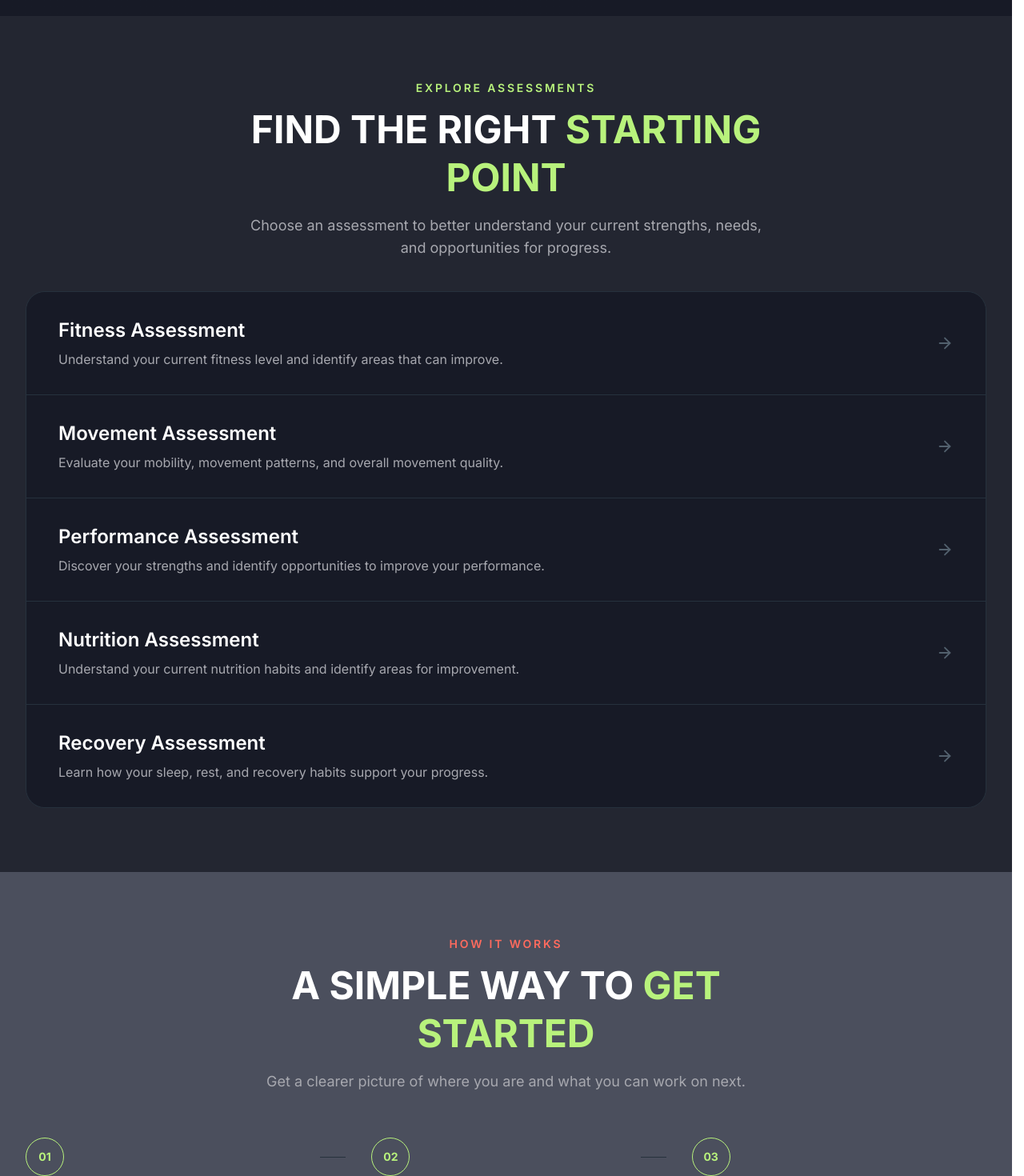
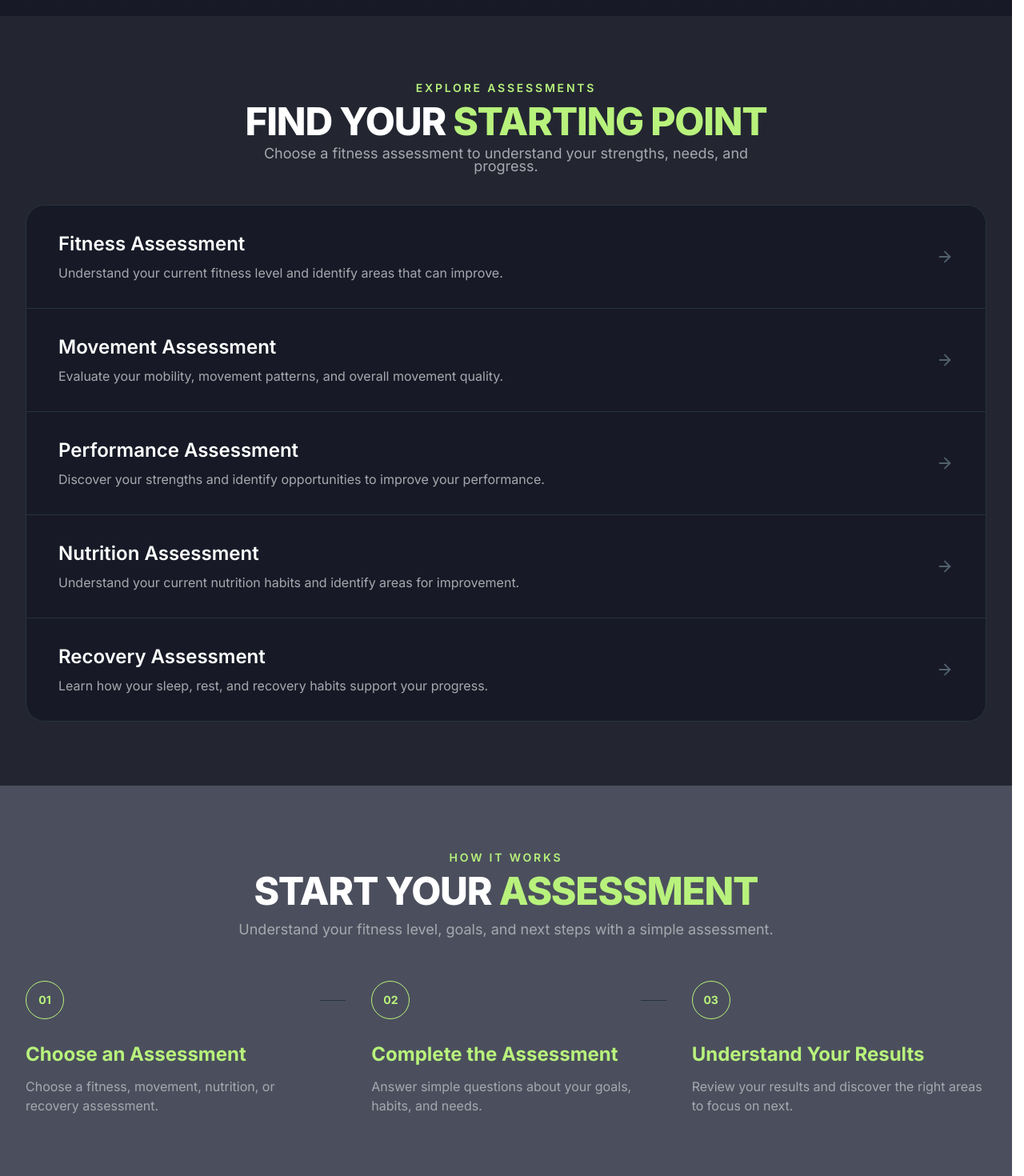
Before and after one commit to sculptandstrive/Company-website, a React (Vite) app: page /assessments/details in a window 1280 px wide. Shown: the part 660-2130 px from the top of the page at 80% size. Built offline with nearby package versions, Linux system fonts and the light colour scheme; no server answers.

Commit message:
Update website content and UI

```diff
--- a/src/app/pages/AssessmentDetails.tsx
+++ b/src/app/pages/AssessmentDetails.tsx
@@ -36,17 +36,17 @@ const assessmentSteps = [
   {
     title: "Choose an Assessment",
     description:
-      "Select the area you want to understand better, from fitness and movement to nutrition and recovery.",
+      "Choose a fitness, movement, nutrition, or recovery assessment.",
   },
   {
     title: "Complete the Assessment",
     description:
-      "Answer a few simple questions about your current habits, goals, and needs.",
+      "Answer simple questions about your goals, habits, and needs.",
   },
   {
     title: "Understand Your Results",
     description:
-      "Use your results to identify your strengths and discover where to focus next.",
+      "Review your results and discover the right areas to focus on next.",
   },
 ];
 
@@ -122,20 +122,20 @@ export const AssessmentDetails = () => {
       transition={{ duration: 0.7 }}
       className="mb-10 max-w-2xl mx-auto text-center"
     >
-      <p className="text-sm font-semibold uppercase tracking-[0.2em] text-[#B8F27C]">
+      <p className="text-sm font-semibold uppercase tracking-[0.2em] text-[#B8F27C] mb-2">
         Explore Assessments
       </p>
 
-      <h2 className="mt-3 text-3xl font-bold uppercase leading-tight text-white sm:text-4xl lg:text-5xl">
-        Find the right{" "}
+      <h2 className="text-4xl md:text-5xl font-extrabold uppercase tracking-tight text-white">
+        Find your{" "}
         <span className="text-[#B8F27C]">
           starting point
         </span>
       </h2>
 
-      <p className="mt-4 text-base leading-7 text-[#A7A8AF] sm:text-lg">
-        Choose an assessment to better understand your current strengths,
-        needs, and opportunities for progress.
+      <p className="mt-2 text-base leading-4 text-[#A7A8AF] sm:text-lg">
+        Choose a fitness assessment to understand your strengths, needs, and progress.
+
       </p>
     </motion.div>
 
@@ -186,19 +186,19 @@ export const AssessmentDetails = () => {
       transition={{ duration: 0.7 }}
       className="mb-14 max-w-2xl mx-auto text-center"
     >
-      <p className="text-sm font-semibold uppercase tracking-[0.2em] text-[#FF6B5E]">
+      <p className="text-sm font-semibold uppercase tracking-[0.2em] text-[#B8F27C] mb-2">
         How It Works
       </p>
 
-      <h2 className="mt-3 text-3xl font-bold uppercase leading-tight text-white sm:text-4xl lg:text-5xl">
-        A simple way to{" "}
+      <h2 className="text-4xl md:text-5xl font-extrabold uppercase tracking-tight text-white">
+       Start Your{" "}
         <span className="text-[#B8F27C]">
-          get started
+          Assessment
         </span>
       </h2>
 
-      <p className="mt-4 text-base leading-7 text-[#A7A8AF] sm:text-lg">
-        Get a clearer picture of where you are and what you can work on next.
+      <p className="mt-4 text-base leading-4 text-[#A7A8AF] sm:text-lg">
+        Understand your fitness level, goals, and next steps with a simple assessment.
       </p>
     </motion.div>
 
@@ -227,7 +227,7 @@ export const AssessmentDetails = () => {
             {String(index + 1).padStart(2, "0")}
           </div>
 
-          <h3 className="mt-7 text-2xl font-bold text-white">
+          <h3 className="mt-7 text-2xl font-bold text-[#B8F27C]">
             {step.title}
           </h3>
 
--- a/src/app/pages/Assessments.tsx
+++ b/src/app/pages/Assessments.tsx
@@ -183,10 +183,10 @@ export function Assessments() {
             </span>
 
             <h1 className="text-5xl md:text-7xl font-extrabold tracking-tight leading-[0.95] text-white mb-6">
-              MOVE BETTER.
+              MOVE BETTER
               <br />
               <span className="text-[#B8F27C] inline-block mt-3">
-                FEEL BETTER.
+                FEEL BETTER
               </span>
             </h1>
 
@@ -369,8 +369,9 @@ export function Assessments() {
                       </div>
                       <div>
                         <h4
-                          style={{ fontFamily: "'Montserrat', sans-serif" }}
-                          className="font-bold text-white mb-1 text-sm"
+
+                          className="font-bold mb-1 text-sm"
+                          style={{ color: step.color }}
                         >
                           {step.title}
                         </h4>
@@ -432,7 +433,7 @@ export function Assessments() {
                     </div>
                     <div className="absolute bottom-4 left-4 right-4">
                       <h3
-                        style={{ fontFamily: "'Montserrat', sans-serif" }}
+
                         className="text-2xl font-bold text-white"
                       >
                         {method.name}
--- a/src/app/pages/ExploreNutrition.tsx
+++ b/src/app/pages/ExploreNutrition.tsx
@@ -192,10 +192,10 @@ export const ExploreNutrition = () => {
               {/* Featured Content */}
               {/* TEXT ON IMAGE */}
               <div className="absolute inset-0 z-10 flex flex-col justify-center p-7 sm:p-9">
-                <h2 className="max-w-xl text-3xl font-bold leading-tight text-white sm:text-4xl lg:text-5xl">
+                <h2 className="max-w-xl text-3xl font-bold uppercase leading-tight text-white sm:text-4xl lg:text-5xl">
                   Nutrition designed
                   <span className="inline-block text-[#B8F27C]">
-                    around your goals.
+                    around your goals
                   </span>
                 </h2>
 
@@ -328,15 +328,17 @@ export const ExploreNutrition = () => {
                 className="absolute inset-0 h-full w-full object-cover"
               />
 
-              <div className="absolute inset-0 bg-gradient-to-t from-[#0B0F0F]/80 via-transparent to-transparent" />
+              {/* <div className="absolute inset-0 bg-gradient-to-t from-[#0B0F0F]/80 via-transparent to-transparent" /> */}
+              {/* Overlay */}
+              <div className="absolute inset-0 bg-gradient-to-t from-[#232631] via-[#232631]/45 to-transparent" />
 
               <div className="absolute bottom-0 left-0 right-0 p-7 sm:p-9">
                 <p className="text-sm font-semibold uppercase tracking-[0.2em] text-[#B8F27C]">
-                  Eat well. Live well.
+                  Eat well Live well
                 </p>
 
-                <h3 className="mt-3 max-w-md text-3xl font-bold leading-tight text-white sm:text-4xl">
-                  Make nutrition part of your lifestyle.
+                <h3 className="mt-3 max-w-md text-3xl uppercase font-bold leading-tight text-white sm:text-4xl">
+                  Make nutrition part of <span className="text-[#B8F27C]">your lifestyle</span>
                 </h3>
               </div>
             </motion.div>
--- a/src/app/pages/Programs.tsx
+++ b/src/app/pages/Programs.tsx
@@ -306,7 +306,7 @@ export function Programs() {
             </h1>
 
             <p className="text-white/60 text-lg max-w-xl leading-relaxed">
-              Whether you're preparing for motherhood, seeking senior vitality,
+              Whether you are preparing for motherhood, seeking senior vitality,
               or training the next generation, we have a specialized path
               designed just for you.
             </p>
@@ -529,7 +529,7 @@ export function Programs() {
                         {step.stage}
                       </div>
                       <h3
-                        style={{ fontFamily: "'Montserrat', sans-serif" }}
+
                         className="text-lg font-bold text-white mb-1"
                       >
                         {step.title}
--- a/src/app/pages/SignIn.tsx
+++ b/src/app/pages/SignIn.tsx
@@ -240,7 +240,7 @@ export function SignIn() {
             className="max-w-md"
           >
             <div className="inline-flex items-center gap-2 px-4 py-2 rounded-full bg-[#B8F27C]/20 border border-[#B8F27C]/40 mb-5">
-              <Zap size={14} className="text-[#B8F27C]" />
+              {/* <Zap size={14} className="text-[#B8F27C]" /> */}
               <span className="text-[#B8F27C] text-sm font-semibold">Start Your Journey</span>
             </div>
             <h2 className="text-5xl md:text-6xl font-bold tracking-tight text-white mb-4 leading-[1.05]">
@@ -249,8 +249,7 @@ export function SignIn() {
               <span className="text-[#B8F27C] block mt-2">COUNTS</span>
             </h2>
             <p className="text-white/90 text-base leading-relaxed max-w-sm">
-              Access your personalized fitness plans, track progress, and
-              connect with your coach — all in one place.
+              Access personalized fitness plans, track your fitness progress, and connect with your coach, all in one place.
             </p>
           </motion.div>
         </div>
--- a/src/app/pages/SignUp.tsx
+++ b/src/app/pages/SignUp.tsx
@@ -156,7 +156,7 @@ export function SignUp() {
             {/* Badge */}
             <div className="inline-flex items-center px-4 py-2 rounded-full bg-[#B8F27C]/20 border border-[#B8F27C]/40 mb-6">
               <span className="text-[#B8F27C] text-sm font-semibold">
-                Join Sculpt & Strive
+                Join Sculpt And Strive
               </span>
             </div>
 
```
